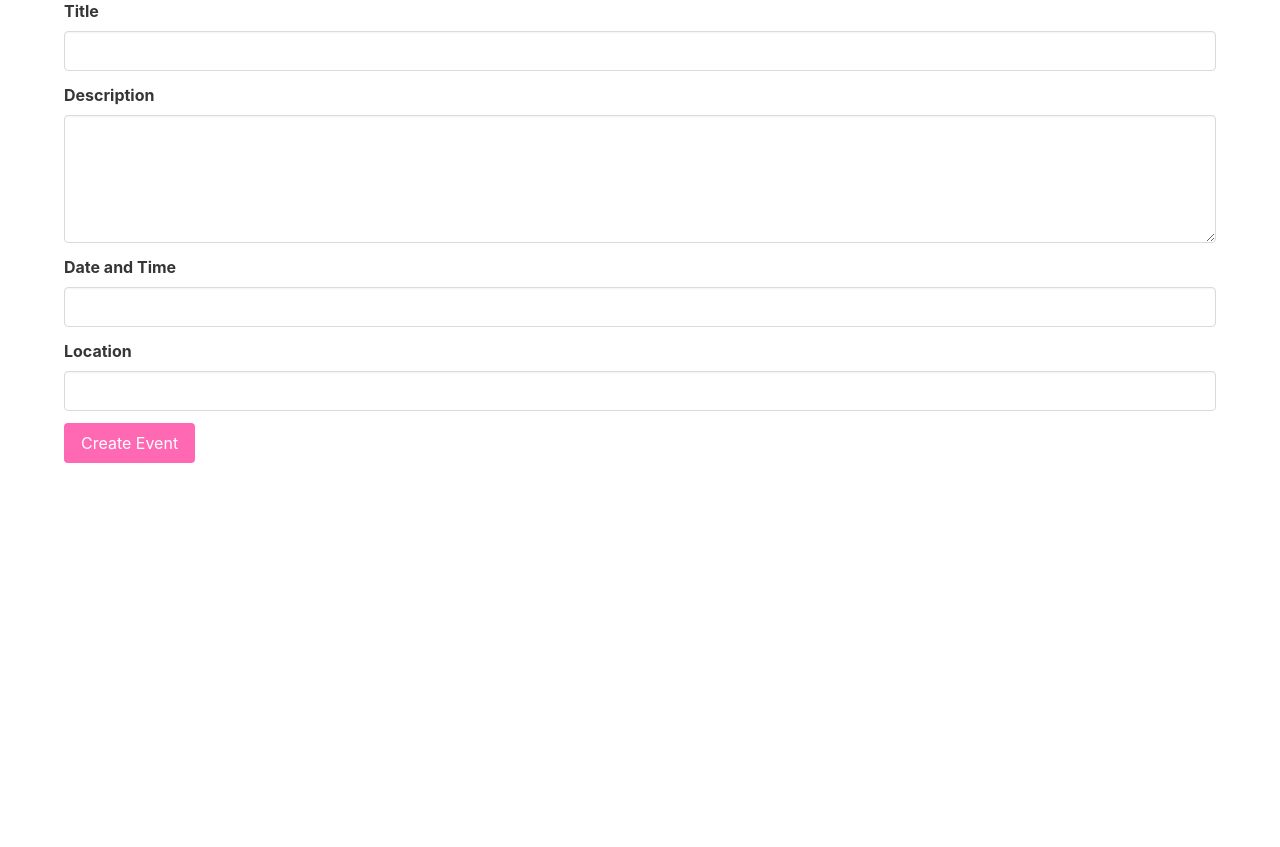
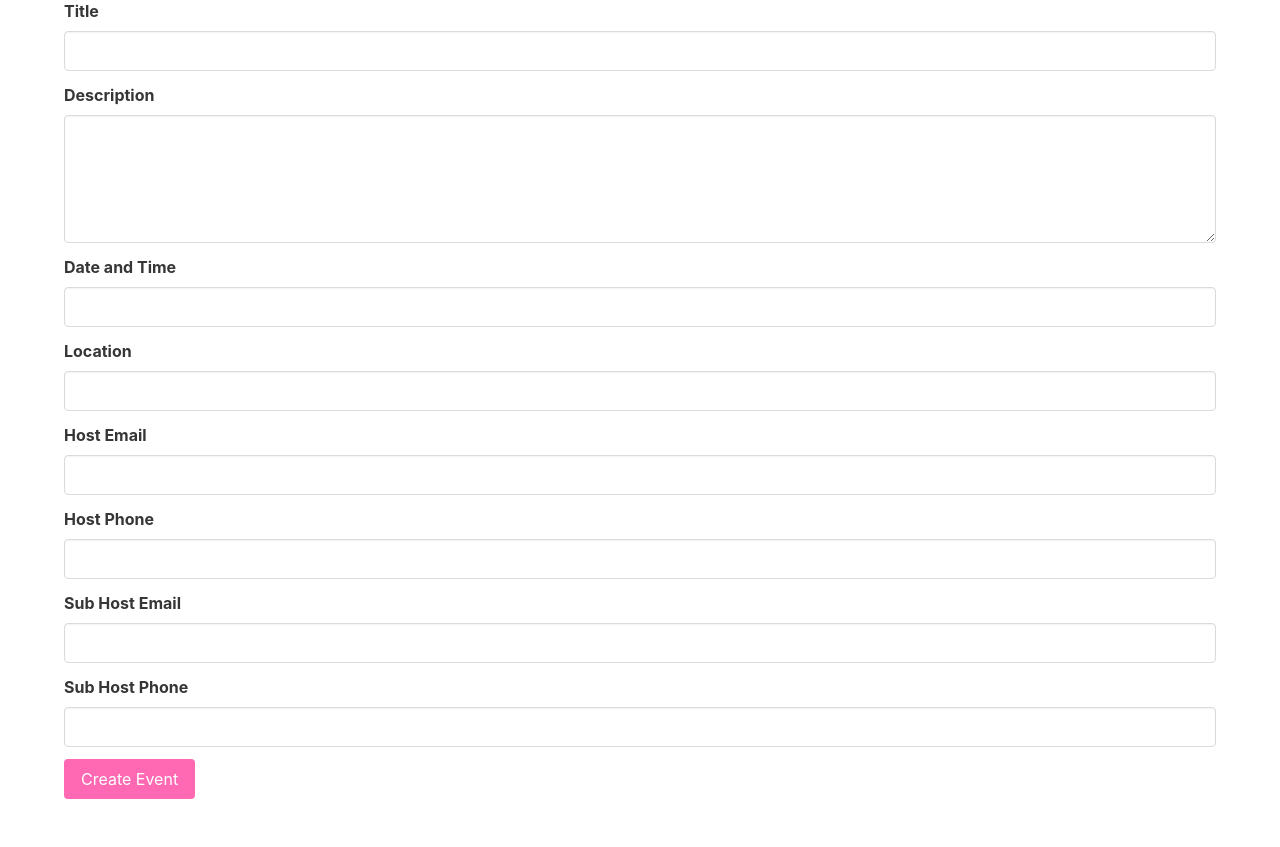
Before and after one commit to CraftsMan-Labs/japanese-meetup-clone, a Flask app: page /create_event in a window 1280 px wide. Shown: the part 161-1008 px from the top of the page. Before the commit the page ends 624 px from the top, so only its background shows below. Run offline with Flask 3, Linux system fonts and the light colour scheme; the visitor is signed in with stand-in values (Sample User, id 1); parts of the project's set-up code (start-up, migrations or seed data) failed here and were passed over.

Commit message:
Add host and sub host details to event creation and sign up

```diff
--- a/meetup_clone/app/forms.py
+++ b/meetup_clone/app/forms.py
@@ -7,11 +7,16 @@ class EventForm(FlaskForm):
     description = TextAreaField('Description')
     date = DateTimeField('Date and Time', format='%Y-%m-%d %H:%M', validators=[DataRequired()])
     location = StringField('Location', validators=[Length(max=100)])
+    host_email = StringField('Host Email', validators=[DataRequired(), Email()])
+    host_phone = StringField('Host Phone', validators=[DataRequired(), Length(max=15)])
+    sub_host_email = StringField('Sub Host Email', validators=[Email()])
+    sub_host_phone = StringField('Sub Host Phone', validators=[Length(max=15)])
     submit = SubmitField('Create Event')
 
 class RegisterForm(FlaskForm):
     username = StringField('Username', validators=[DataRequired(), Length(min=4, max=25)])
     email = StringField('Email', validators=[DataRequired(), Email()])
+    phone = StringField('Phone', validators=[DataRequired(), Length(max=15)])
     password = PasswordField('Password', validators=[DataRequired(), Length(min=6)])
     submit = SubmitField('Sign Up')
 
--- a/meetup_clone/app/models.py
+++ b/meetup_clone/app/models.py
@@ -7,6 +7,7 @@ class User(UserMixin, db.Model):
     id = db.Column(db.Integer, primary_key=True)
     username = db.Column(db.String(64), unique=True, nullable=False)
     email = db.Column(db.String(120), unique=True, nullable=False)
+    phone = db.Column(db.String(15), nullable=False)
     password_hash = db.Column(db.String(128))
     events = db.relationship('Event', backref='organizer', lazy='dynamic')
 
@@ -22,6 +23,10 @@ class Event(db.Model):
     description = db.Column(db.Text)
     date = db.Column(db.DateTime, nullable=False)
     location = db.Column(db.String(100))
+    host_email = db.Column(db.String(120), nullable=False)
+    host_phone = db.Column(db.String(15), nullable=False)
+    sub_host_email = db.Column(db.String(120))
+    sub_host_phone = db.Column(db.String(15))
     organizer_id = db.Column(db.Integer, db.ForeignKey('user.id'), nullable=False)
 
 @login_manager.user_loader
--- a/meetup_clone/app/routes.py
+++ b/meetup_clone/app/routes.py
@@ -21,6 +21,10 @@ def create_event():
                       description=form.description.data,
                       date=form.date.data,
                       location=form.location.data,
+                      host_email=form.host_email.data,
+                      host_phone=form.host_phone.data,
+                      sub_host_email=form.sub_host_email.data,
+                      sub_host_phone=form.sub_host_phone.data,
                       organizer=current_user)
         db.session.add(event)
         db.session.commit()
@@ -37,7 +41,7 @@ def event_details(event_id):
 def register():
     form = RegisterForm()
     if form.validate_on_submit():
-        user = User(username=form.username.data, email=form.email.data)
+        user = User(username=form.username.data, email=form.email.data, phone=form.phone.data)
         user.set_password(form.password.data)
         db.session.add(user)
         db.session.commit()
--- a/meetup_clone/app/templates/create_event.html
+++ b/meetup_clone/app/templates/create_event.html
@@ -29,6 +29,30 @@
         </div>
     </div>
     <div class="field">
+        {{ form.host_email.label(class="label") }}
+        <div class="control">
+            {{ form.host_email(class="input") }}
+        </div>
+    </div>
+    <div class="field">
+        {{ form.host_phone.label(class="label") }}
+        <div class="control">
+            {{ form.host_phone(class="input") }}
+        </div>
+    </div>
+    <div class="field">
+        {{ form.sub_host_email.label(class="label") }}
+        <div class="control">
+            {{ form.sub_host_email(class="input") }}
+        </div>
+    </div>
+    <div class="field">
+        {{ form.sub_host_phone.label(class="label") }}
+        <div class="control">
+            {{ form.sub_host_phone(class="input") }}
+        </div>
+    </div>
+    <div class="field">
         <div class="control">
             {{ form.submit(class="button is-primary") }}
         </div>
--- a/meetup_clone/app/templates/register.html
+++ b/meetup_clone/app/templates/register.html
@@ -17,6 +17,12 @@
         </div>
     </div>
     <div class="field">
+        {{ form.phone.label(class="label") }}
+        <div class="control">
+            {{ form.phone(class="input") }}
+        </div>
+    </div>
+    <div class="field">
         {{ form.password.label(class="label") }}
         <div class="control">
             {{ form.password(class="input") }}
```
